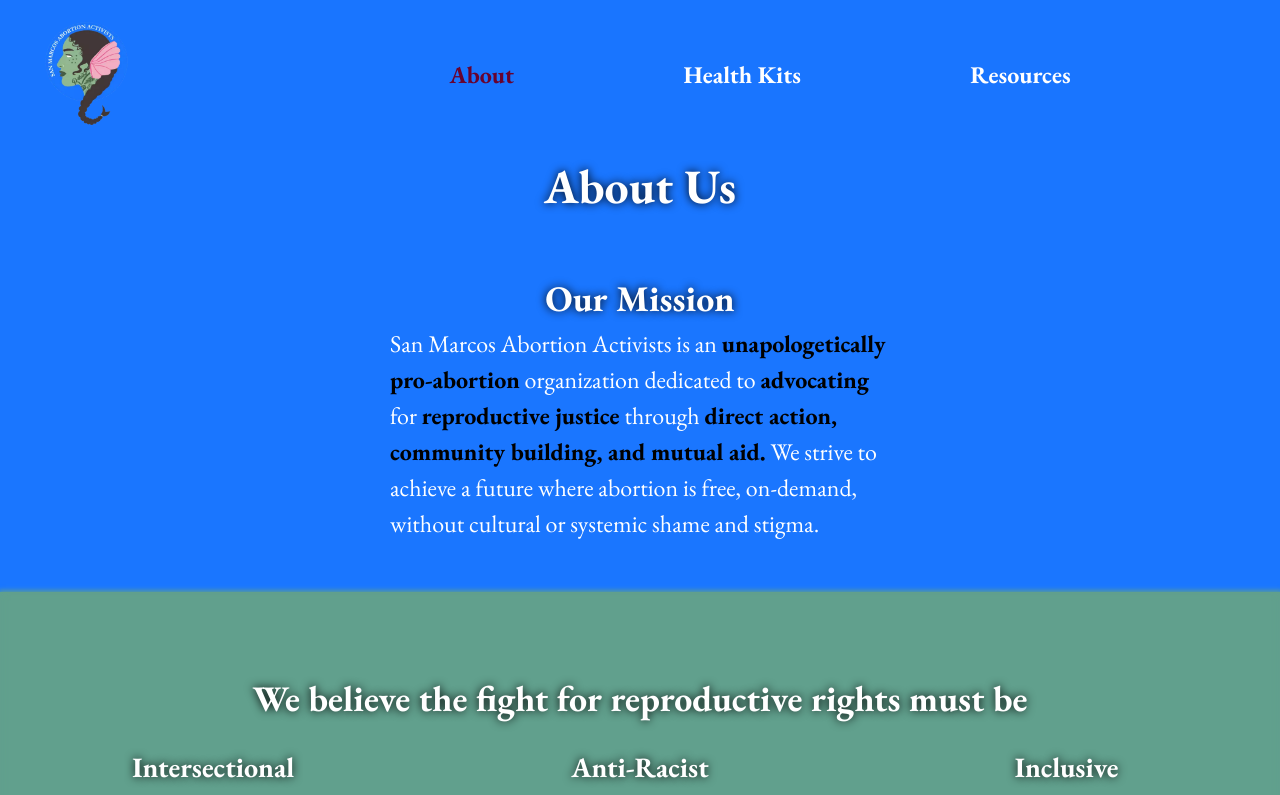
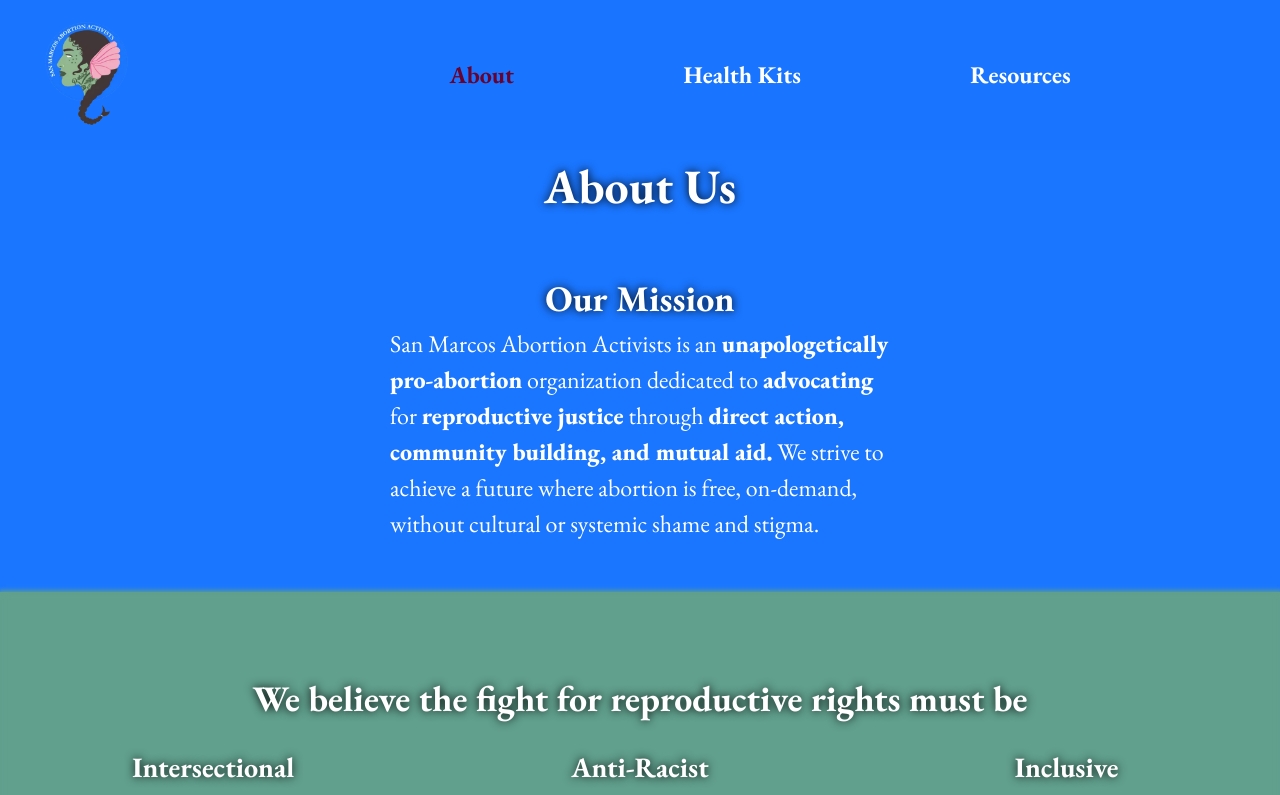
Before and after one commit to ChrisPitts/san-marcos-abortion-activists, a React (Vite) app: page /about in a window 1280 px wide. Shown: the top 795 px of the page. Built offline with nearby package versions, Linux system fonts and the light colour scheme.

Commit message:
removed emphasis color

```diff
--- a/src/css/App.scss
+++ b/src/css/App.scss
@@ -62,8 +62,10 @@
 
 
 .emphasized {
-	color: $highlight-color;
-	font-weight: 700;
+	// color: $highlight-color;
+	font-weight: 800;
+	// text-decoration: underline;
+	// font-style: italic;
 	// text-shadow: 0 0 3px rgb(146, 146, 146),
 	// 0 0 20px black;
 }
--- a/src/css/variables/_typography.scss
+++ b/src/css/variables/_typography.scss
@@ -1,4 +1,4 @@
-@import url('https://fonts.googleapis.com/css2?family=EB+Garamond:ital,wght@0,400;0,700;1,400;1,700&display=swap');
+@import url('https://fonts.googleapis.com/css2?family=EB+Garamond:ital,wght@0,400;0,700;0,800;1,400;1,700;1,800&display=swap');
 
 $font-family: 'EB Garamond', serif;
 $font-size: 1.5em;
```
